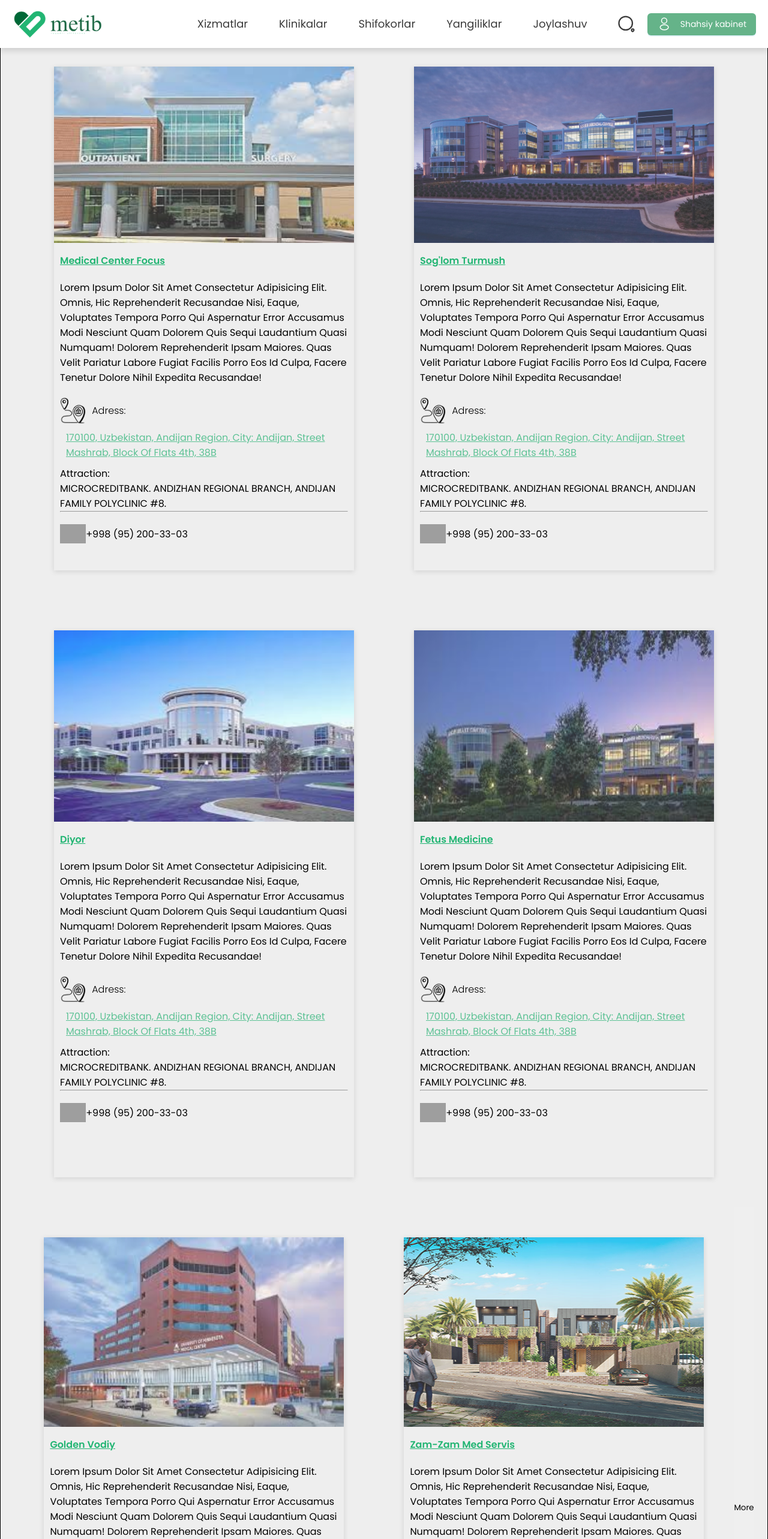
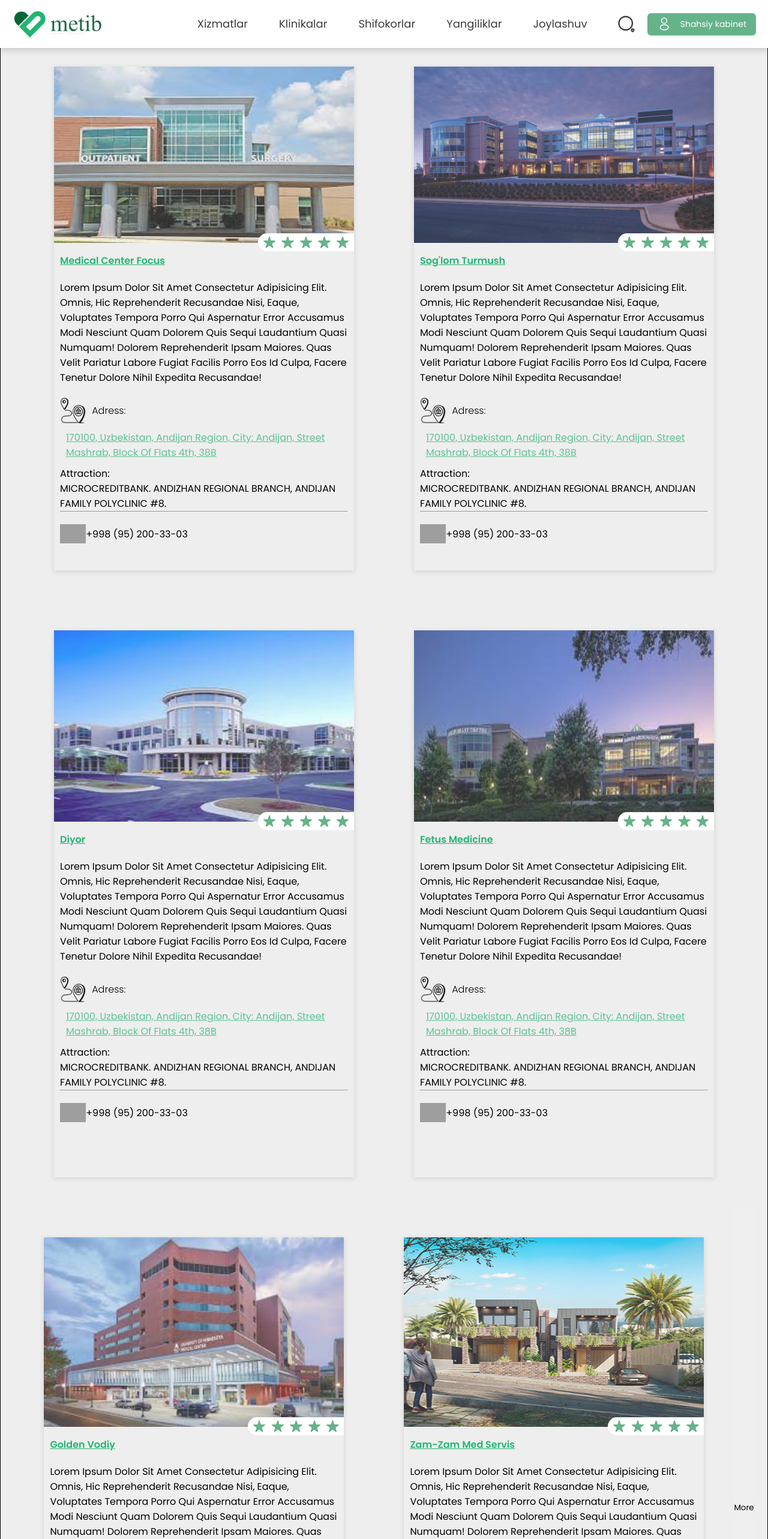
Before and after one commit to frontdevuz/Metib, a React (Vite) app: page /info in a window 1280 px wide. Shown: the top 2566 px of the page at 60% size. Built offline with nearby package versions, Linux system fonts and the light colour scheme; grey boxes are pictures that could not be loaded.

Commit message:
start icon was put in Info page

```diff
--- a/src/pages/moreInfo/moreInfo.jsx
+++ b/src/pages/moreInfo/moreInfo.jsx
@@ -8,12 +8,22 @@ import clinikImage4 from "./images/clinic4.png"
 import clinikImage5 from "./images/clinic5.png"
 import adressIcon from "./images/adressicon.png"
 import phoneIcon from "./images/phoneIcon.png"
+import metib__star from "../../assets/images/icons/metib__star.svg"
 const Info = () => {
     return (
         <React.Fragment>
             <div className="MoreInfo-container">
                 <div className="infos">
                     <img className="clinikImage" src={clinikImage} alt="clinikImage" />
+                    <div className="startimages">
+                        <div className="starImagesInit">
+                            <img src={metib__star} alt="metib__star" />
+                            <img src={metib__star} alt="metib__star" />
+                            <img src={metib__star} alt="metib__star" />
+                            <img src={metib__star} alt="metib__star" />
+                            <img src={metib__star} alt="metib__star" />
+                        </div>
+                    </div>
                     <p className="MoreInfo__p1">Medical Center Focus</p>
                     <p className="MoreInfo__p2">
                         Lorem ipsum dolor sit amet consectetur adipisicing elit. Omnis, hic reprehenderit recusandae nisi, eaque, voluptates tempora porro qui aspernatur error accusamus modi nesciunt quam dolorem quis sequi laudantium quasi numquam! Dolorem reprehenderit ipsam maiores. Quas velit pariatur labore fugiat facilis porro eos id culpa, facere tenetur dolore nihil expedita recusandae!
@@ -40,6 +50,15 @@ const Info = () => {
                 </div>
                 <div className="infos">
                     <img className="clinikImage" src={clinikImage1} alt="clinikImage1" />
+                    <div className="startimages">
+                        <div className="starImagesInit">
+                            <img src={metib__star} alt="metib__star" />
+                            <img src={metib__star} alt="metib__star" />
+                            <img src={metib__star} alt="metib__star" />
+                            <img src={metib__star} alt="metib__star" />
+                            <img src={metib__star} alt="metib__star" />
+                        </div>
+                    </div>
                     <p className="MoreInfo__p1">Sog'lom turmush</p>
                     <p className="MoreInfo__p2">
                         Lorem ipsum dolor sit amet consectetur adipisicing elit. Omnis, hic reprehenderit recusandae nisi, eaque, voluptates tempora porro qui aspernatur error accusamus modi nesciunt quam dolorem quis sequi laudantium quasi numquam! Dolorem reprehenderit ipsam maiores. Quas velit pariatur labore fugiat facilis porro eos id culpa, facere tenetur dolore nihil expedita recusandae!
@@ -67,6 +86,15 @@ const Info = () => {
                 </div>
                 <div className="infos">
                     <img className="clinikImage" src={clinikImage2} alt="clinikImage2" />
+                    <div className="startimages">
+                        <div className="starImagesInit">
+                            <img src={metib__star} alt="metib__star" />
+                            <img src={metib__star} alt="metib__star" />
+                            <img src={metib__star} alt="metib__star" />
+                            <img src={metib__star} alt="metib__star" />
+                            <img src={metib__star} alt="metib__star" />
+                        </div>
+                    </div>
                     <p className="MoreInfo__p1">Diyor</p>
                     <p className="MoreInfo__p2">
                         Lorem ipsum dolor sit amet consectetur adipisicing elit. Omnis, hic reprehenderit recusandae nisi, eaque, voluptates tempora porro qui aspernatur error accusamus modi nesciunt quam dolorem quis sequi laudantium quasi numquam! Dolorem reprehenderit ipsam maiores. Quas velit pariatur labore fugiat facilis porro eos id culpa, facere tenetur dolore nihil expedita recusandae!
@@ -93,6 +121,15 @@ const Info = () => {
                 </div>
                 <div className="infos">
                     <img className="clinikImage" src={clinikImage3} alt="clinikImage3" />
+                    <div className="startimages">
+                        <div className="starImagesInit">
+                            <img src={metib__star} alt="metib__star" />
+                            <img src={metib__star} alt="metib__star" />
+                            <img src={metib__star} alt="metib__star" />
+                            <img src={metib__star} alt="metib__star" />
+                            <img src={metib__star} alt="metib__star" />
+                        </div>
+                    </div>
                     <p className="MoreInfo__p1">Fetus medicine</p>
                     <p className="MoreInfo__p2">
                         Lorem ipsum dolor sit amet consectetur adipisicing elit. Omnis, hic reprehenderit recusandae nisi, eaque, voluptates tempora porro qui aspernatur error accusamus modi nesciunt quam dolorem quis sequi laudantium quasi numquam! Dolorem reprehenderit ipsam maiores. Quas velit pariatur labore fugiat facilis porro eos id culpa, facere tenetur dolore nihil expedita recusandae!
@@ -119,6 +156,15 @@ const Info = () => {
                 </div>
                 <div className="infos">
                     <img className="clinikImage" src={clinikImage4} alt="clinikImage4" />
+                    <div className="startimages">
+                        <div className="starImagesInit">
+                            <img src={metib__star} alt="metib__star" />
+                            <img src={metib__star} alt="metib__star" />
+                            <img src={metib__star} alt="metib__star" />
+                            <img src={metib__star} alt="metib__star" />
+                            <img src={metib__star} alt="metib__star" />
+                        </div>
+                    </div>
                     <p className="MoreInfo__p1">Golden Vodiy</p>
                     <p className="MoreInfo__p2">
                         Lorem ipsum dolor sit amet consectetur adipisicing elit. Omnis, hic reprehenderit recusandae nisi, eaque, voluptates tempora porro qui aspernatur error accusamus modi nesciunt quam dolorem quis sequi laudantium quasi numquam! Dolorem reprehenderit ipsam maiores. Quas velit pariatur labore fugiat facilis porro eos id culpa, facere tenetur dolore nihil expedita recusandae!
@@ -145,6 +191,15 @@ const Info = () => {
                 </div>
                 <div className="infos">
                     <img className="clinikImage" src={clinikImage5} alt="clinikImage5" />
+                    <div className="startimages">
+                        <div className="starImagesInit">
+                            <img src={metib__star} alt="metib__star" />
+                            <img src={metib__star} alt="metib__star" />
+                            <img src={metib__star} alt="metib__star" />
+                            <img src={metib__star} alt="metib__star" />
+                            <img src={metib__star} alt="metib__star" />
+                        </div>
+                    </div>
                     <p className="MoreInfo__p1">Zam-zam med servis</p>
                     <p className="MoreInfo__p2">
                         Lorem ipsum dolor sit amet consectetur adipisicing elit. Omnis, hic reprehenderit recusandae nisi, eaque, voluptates tempora porro qui aspernatur error accusamus modi nesciunt quam dolorem quis sequi laudantium quasi numquam! Dolorem reprehenderit ipsam maiores. Quas velit pariatur labore fugiat facilis porro eos id culpa, facere tenetur dolore nihil expedita recusandae!
--- a/src/pages/moreInfo/moreInfo.scss
+++ b/src/pages/moreInfo/moreInfo.scss
@@ -6,11 +6,42 @@
     border         : 1px solid #000;
 
     .infos {
+        position  : relative;
         max-width : 500px;
         gap       : 40px;
         margin    : 50px;
         box-shadow: rgba(99, 99, 99, 0.2) 0px 2px 8px 0px;
 
+    }
+
+    .startimages {
+        width          : 100%;
+        position       : absolute;
+        display        : flex;
+        justify-content: flex-end;
+        margin-top     : -23px;
+    }
+
+    .starImagesInit {
+        display         : flex;
+        justify-content : space-around;
+        height          : 30px;
+        width           : 32%;
+        background-color: white;
+        gap             : 3px;
+        padding         : 5px;
+        border-radius   : 15px 0px 0px 15px;
+
+    }
+
+    .starImagesInit img {
+        width: 15%;
+    }
+
+    .starImagesInit img:hover {
+        width     : 20%;
+        opacity   : (0.5);
+        transition: 0.4s;
     }
 
     .clinikImage {
@@ -69,7 +100,7 @@
         text-decoration-line: underline;
         text-transform      : capitalize;
         color               : #123456;
-        color         : rgb(93, 194, 149);
+        color               : rgb(93, 194, 149);
         font-weight         : 400;
         padding             : 10px;
     }
```
